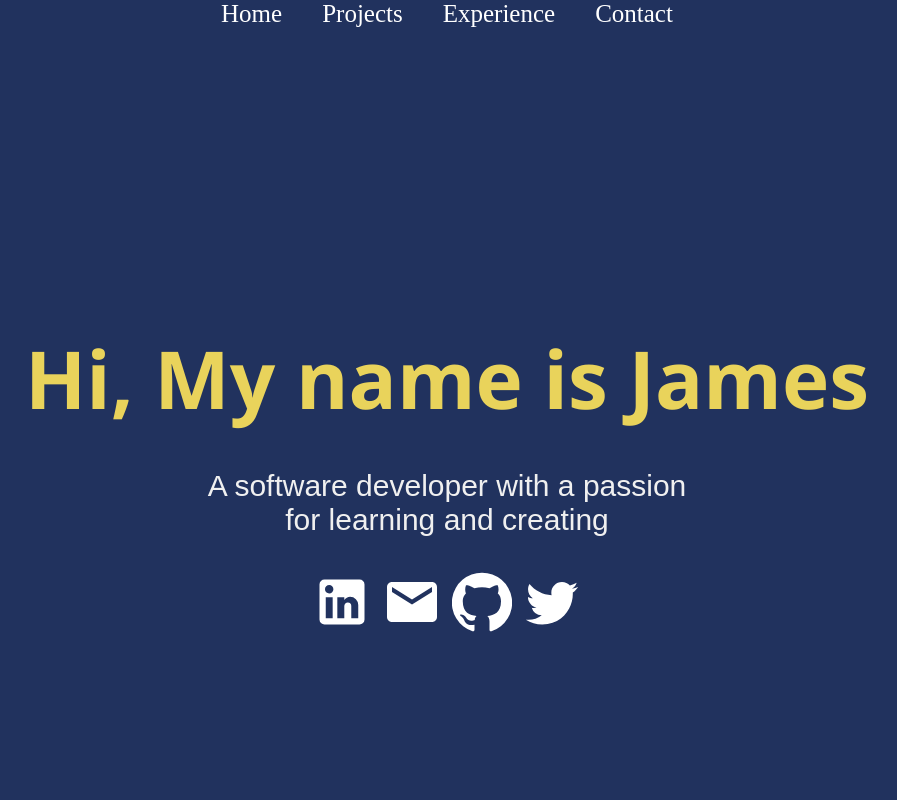
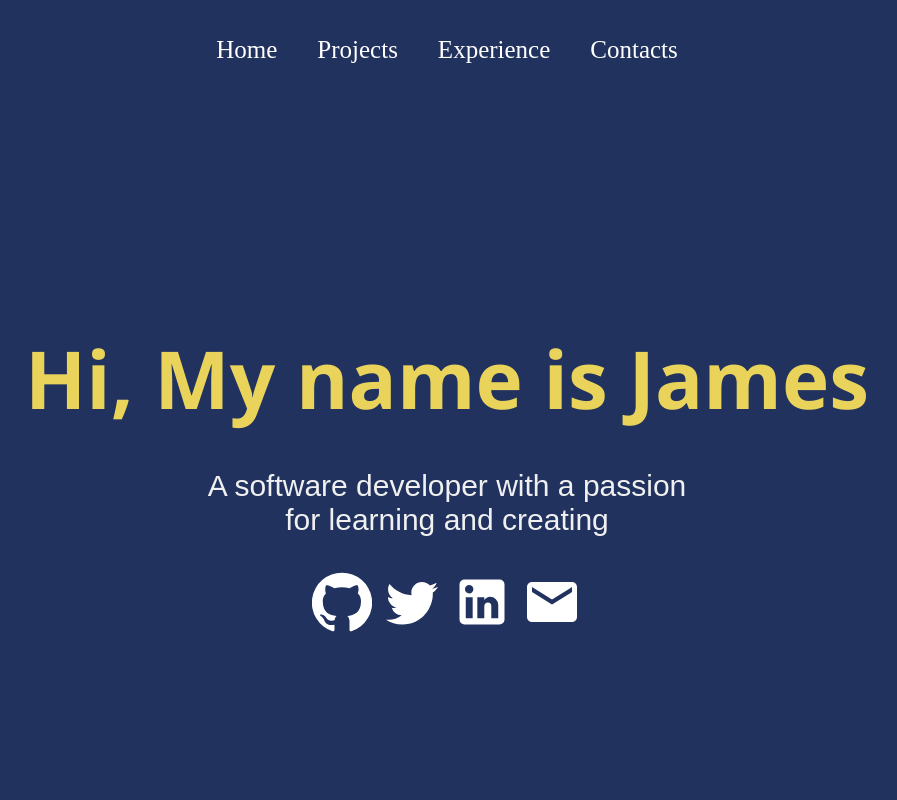
Before and after one commit to JKiboi/portfolio, a React (Create React App) app: page / in a window 1280 px wide. Shown: the top 800 px of the page, without its empty margins (193-1090 px from the left). Built offline with nearby package versions, Linux system fonts and the light colour scheme.

Commit message:
Third commit

```diff
--- a/src/App.js
+++ b/src/App.js
@@ -6,7 +6,7 @@ import Home from "./pages/Home";
 import Navbar from "./components/Navbar";
 import { BrowserRouter as Router, Routes, Route } from "react-router-dom";
 import Footer from "./components/Footer";
-import Contact from "./pages/Contact";
+import Contacts from "./pages/Contacts";
 
 
 function App() {
@@ -18,7 +18,7 @@ function App() {
           <Route path="/" element={<Home />} />
           <Route path="/projects" element={<Projects />} />
           <Route path="/experience" element={<Experience />} />
-          <Route path="/contact" element={<Contact/>} />
+          <Route path="/contacts" element={<Contacts/>} />
         </Routes>
         <Footer />
       </Router>
--- a/src/components/Navbar.js
+++ b/src/components/Navbar.js
@@ -22,11 +22,11 @@ const Navbar = () => {
            <Reorder/>
         </button>
       </div>
-      <div className='Links'>
+      <div className='links'>
          <Link to= "/">Home</Link>
          <Link to="/projects">Projects</Link>
          <Link to="/experience">Experience</Link>
-         <Link to="/contact" >Contact</Link>
+         <Link to="/contacts" >Contacts</Link>
       </div>
     </div>
   )
--- a/src/pages/Contact.js
+++ b/src/pages/Contacts.js
@@ -7,7 +7,7 @@ import emailjs from '@emailjs/browser';
 
 
 
-const Contact = () => {
+const Contacts = () => {
    const formRef=useRef()
    const [done,setDone]=useState(false)
 
@@ -79,4 +79,4 @@ const Contact = () => {
   )
 }
 
-export default Contact
+export default Contacts
--- a/src/pages/Home.js
+++ b/src/pages/Home.js
@@ -9,11 +9,17 @@ const Home = () => {
         <h2>Hi, My name is James</h2>
          <div className="prompt">
           <p>A software developer with a passion for learning and creating</p>
-          <LinkedIn />
+          <a href="https://github.com/JKiboi?tab=repositories">
+          <GitHub />
+          </a>
+          <a href="https://twitter.com/home">
+          <Twitter/>
+          </a>
+          <a href="https://www.linkedin.com/login">
+          <LinkedIn/>
+          </a>
           <Email />
-          <GitHub />
-          <Twitter/>
-        </div>
+          </div>
       </div>
       <div className="skills">
         <h1>Skills</h1>
--- a/src/styles/Navbar.css
+++ b/src/styles/Navbar.css
@@ -40,6 +40,7 @@
 
   #open {
     height: 100vh;
+
   }
 
   #open .links {
@@ -86,10 +87,15 @@
     }
   }
   @media screen and (max-width:480px){
-    .navbar a {
-      color: white;
+     .links {
       text-decoration: none;
       margin: 10px 5px;
-      font-size: 22px;
+      flex-direction: column;
+
     }
+    .links a{
+      color:gold;
+      font-size: 30px;
+    }
+
   }
```
